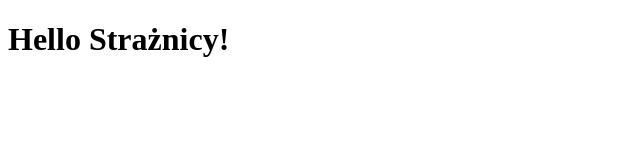
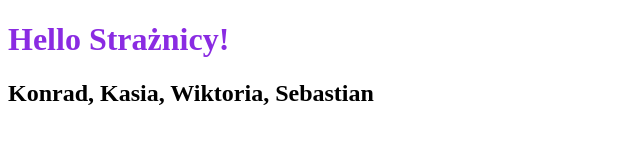
Before and after one commit to nlp-ug-2019-20/Stra-nicy-Pythona---Project, a plain HTML site: page index.html in a window 1280 px wide. Shown: the whole page, without its empty margins (0-640 px from the left). Drawn offline with Linux system fonts and the light colour scheme.

Commit message:
change font color

```diff
--- a/index.html
+++ b/index.html
@@ -1,6 +1,10 @@
 <!DOCTYPE html>
+
 <head>
 </head>
+
 <body>
-    <h1>Hello Strażnicy!</h1>
+    <h1 style="color:blueviolet;">Hello Strażnicy!</h1>
+    <h2> Konrad, Kasia, Wiktoria, Sebastian</h2>
+
 </body>
```
